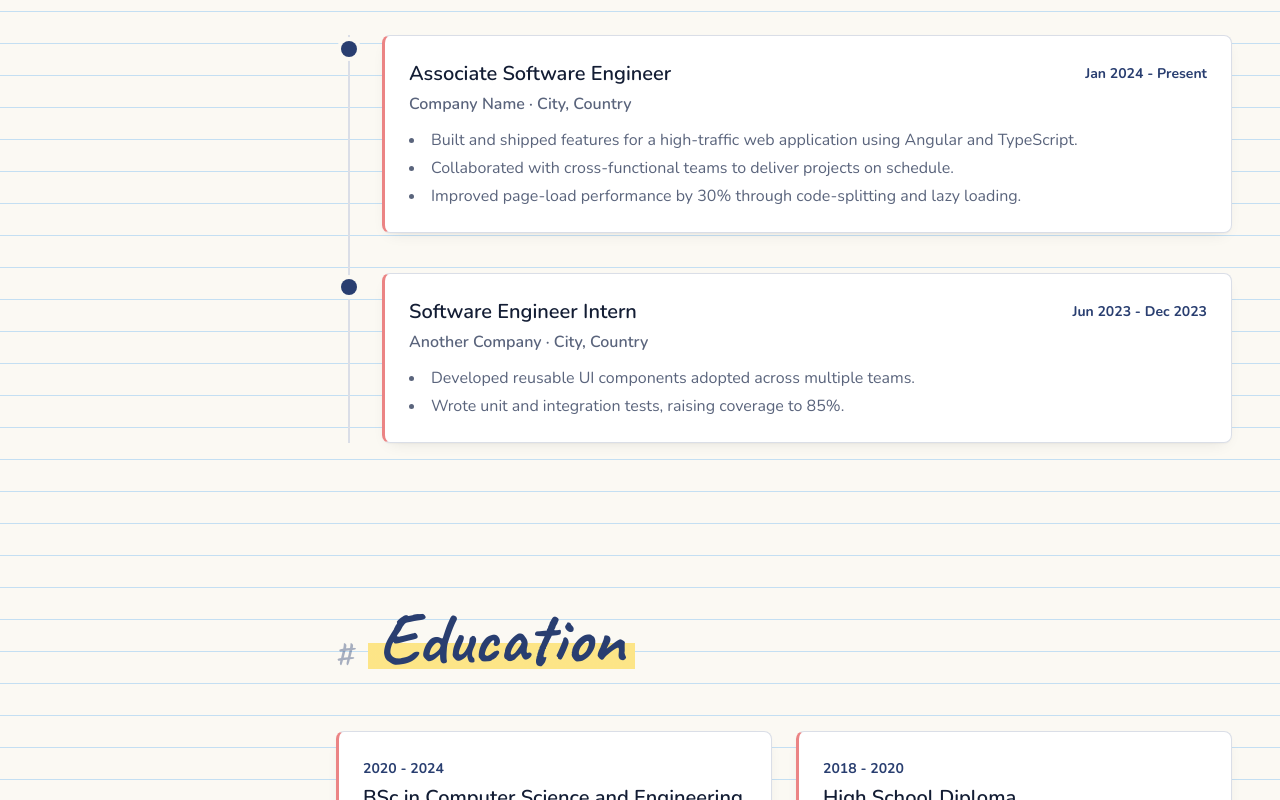
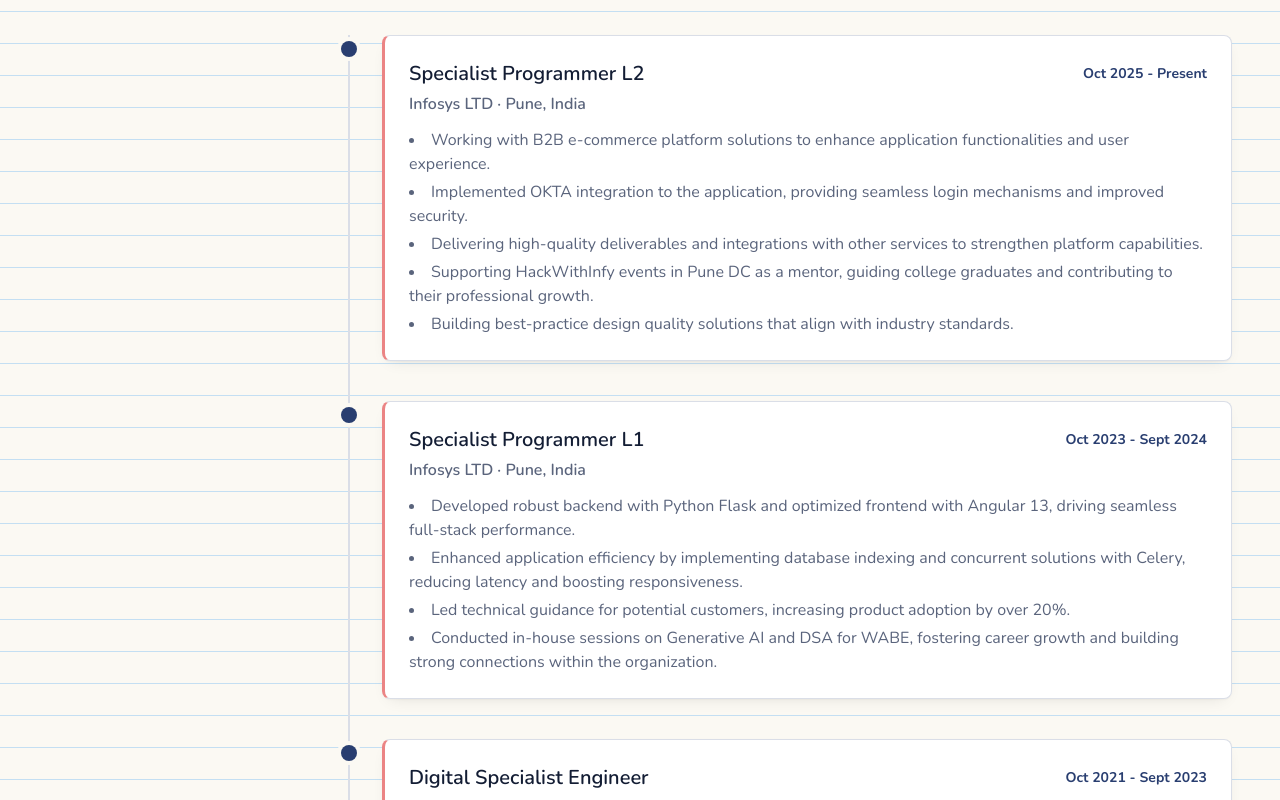
Before and after one commit to kondekarshubham123/Portfolio, an Angular app: page / in a window 1280 px wide. Shown: the part 1140-1940 px from the top of the page. Built offline with nearby package versions, Linux system fonts and the light colour scheme.

Commit message:
Work experience update

```diff
--- a/src/app/portfolio-data.ts
+++ b/src/app/portfolio-data.ts
@@ -134,24 +134,40 @@
 /* ---- Work experience -------------------------------------- */
 export const EXPERIENCES: Experience[] = [
   {
-    role: 'Associate Software Engineer',
-    company: 'Company Name',
-    period: 'Jan 2024 - Present',
-    location: 'City, Country',
+    role: 'Specialist Programmer L2',
+    company: 'Infosys LTD',
+    period: 'Oct 2025 - Present',
+    location: 'Pune, India',
     points: [
-      'Built and shipped features for a high-traffic web application using Angular and TypeScript.',
-      'Collaborated with cross-functional teams to deliver projects on schedule.',
-      'Improved page-load performance by 30% through code-splitting and lazy loading.',
+      'Working with B2B e-commerce platform solutions to enhance application functionalities and user experience.',
+      'Implemented OKTA integration to the application, providing seamless login mechanisms and improved security.',
+      'Delivering high-quality deliverables and integrations with other services to strengthen platform capabilities.',
+      'Supporting HackWithInfy events in Pune DC as a mentor, guiding college graduates and contributing to their professional growth.',
+      'Building best-practice design quality solutions that align with industry standards.',
     ],
   },
   {
-    role: 'Software Engineer Intern',
-    company: 'Another Company',
-    period: 'Jun 2023 - Dec 2023',
-    location: 'City, Country',
+    role: 'Specialist Programmer L1',
+    company: 'Infosys LTD',
+    period: 'Oct 2023 - Sept 2024',
+    location: 'Pune, India',
     points: [
-      'Developed reusable UI components adopted across multiple teams.',
-      'Wrote unit and integration tests, raising coverage to 85%.',
+      'Developed robust backend with Python Flask and optimized frontend with Angular 13, driving seamless full-stack performance.',
+      'Enhanced application efficiency by implementing database indexing and concurrent solutions with Celery, reducing latency and boosting responsiveness.',
+      'Led technical guidance for potential customers, increasing product adoption by over 20%.',
+      'Conducted in-house sessions on Generative AI and DSA for WABE, fostering career growth and building strong connections within the organization.',
+    ],
+  },
+  {
+    role: 'Digital Specialist Engineer',
+    company: 'Infosys LTD',
+    period: 'Oct 2021 - Sept 2023',
+    location: 'Pune, India',
+    points: [
+      'Developed multilingual functionality using Spacy, expanding chatbot platform to 18 languages for global reach.',
+      'Key contributor to language neutralization and group bot on Coreyx, enhancing conversational AI for enterprise use cases.',
+      'Led innovative Generative AI projects with ChatGPT API, boosting AI/ML capabilities within the team.',
+      'Honored with STG Rise Award (Prodigy category) for excellence in project impact and execution.',
     ],
   },
 ];
```
